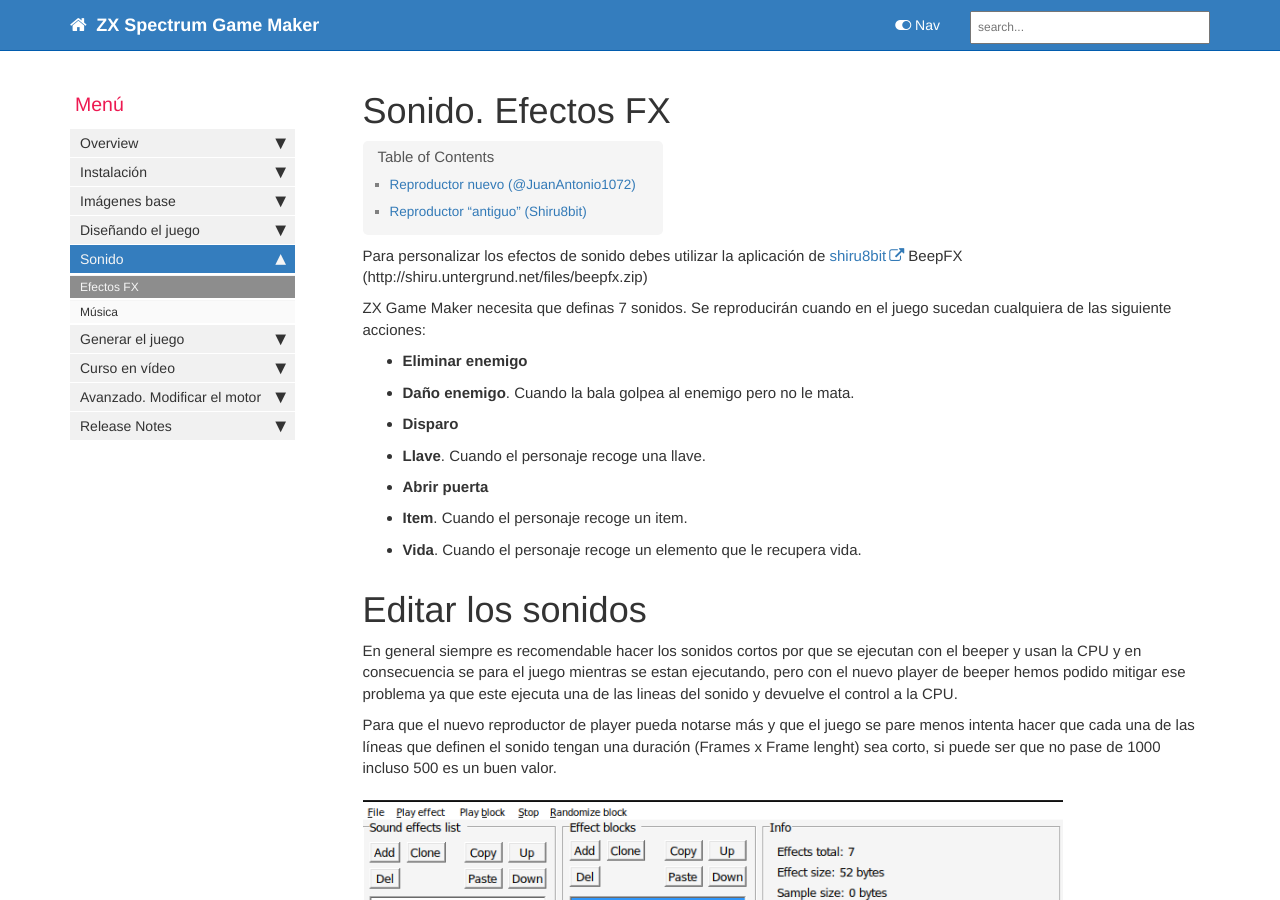
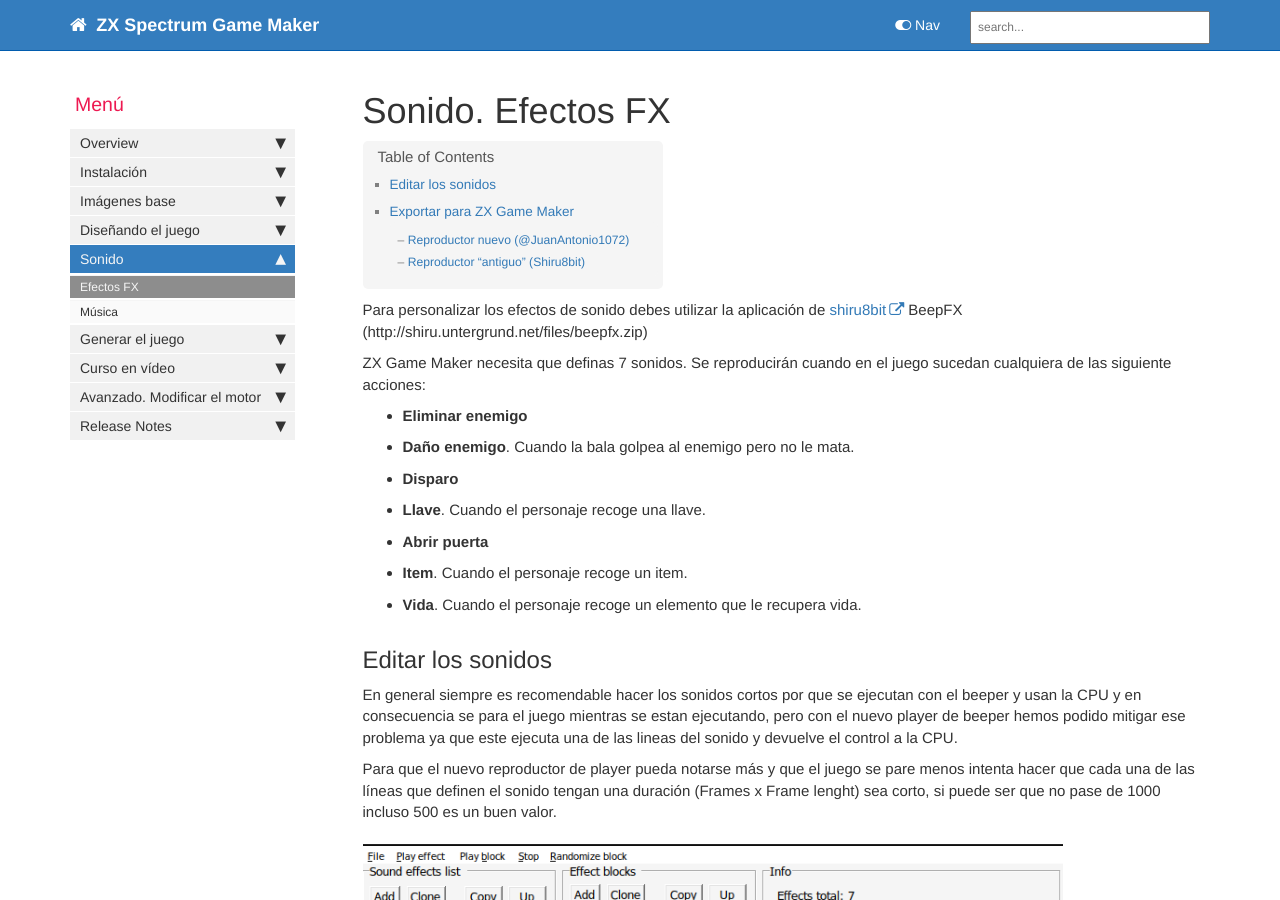
Before and after one commit to rtorralba/zx-game-maker-www, a Jekyll site: the page built from pages/mydoc/mydoc_sound_fx.md, in a window 1280 px wide and 900 px high. Built offline with Jekyll 4.4.1, drawn with Linux system fonts in a browser that asks for light colours; comment, search, counter and statistics services are not loaded.

Commit message:
improve menu points format

```diff
--- a/pages/mydoc/mydoc_sound_fx.md
+++ b/pages/mydoc/mydoc_sound_fx.md
@@ -20,7 +20,7 @@
 * **Item**. Cuando el personaje recoge un item.
 * **Vida**. Cuando el personaje recoge un elemento que le recupera vida.
 
-# Editar los sonidos
+## Editar los sonidos
 
 En general siempre es recomendable hacer los sonidos cortos por que se ejecutan con el beeper y usan la CPU y en consecuencia se para el juego mientras se estan ejecutando, pero con el nuevo player de beeper hemos podido mitigar ese problema ya que este ejecuta una de las lineas del sonido y devuelve el control a la CPU.
 
@@ -34,9 +34,9 @@
 
 ![](images/beepfx.png)
 
-# Exportar para ZX Game Maker
+## Exportar para ZX Game Maker
 
-## Reproductor nuevo (@JuanAntonio1072)
+### Reproductor nuevo (@JuanAntonio1072)
 
 Para exportar tus efectos de sonido para el ZX Spectrum Game Maker, sólo tendrás que ir al menu File > Compile.
 * Seleccionar **Assembly**
@@ -48,7 +48,7 @@
 
 ![](images/beepfx_compile_new.png)
 
-## Reproductor "antiguo" (Shiru8bit)
+### Reproductor "antiguo" (Shiru8bit)
 
 Para exportar tus efectos de sonido para el ZX Spectrum Game Maker, sólo tendrás que ir al menu File > Compile.
 * Seleccionar **Tap image**
```
